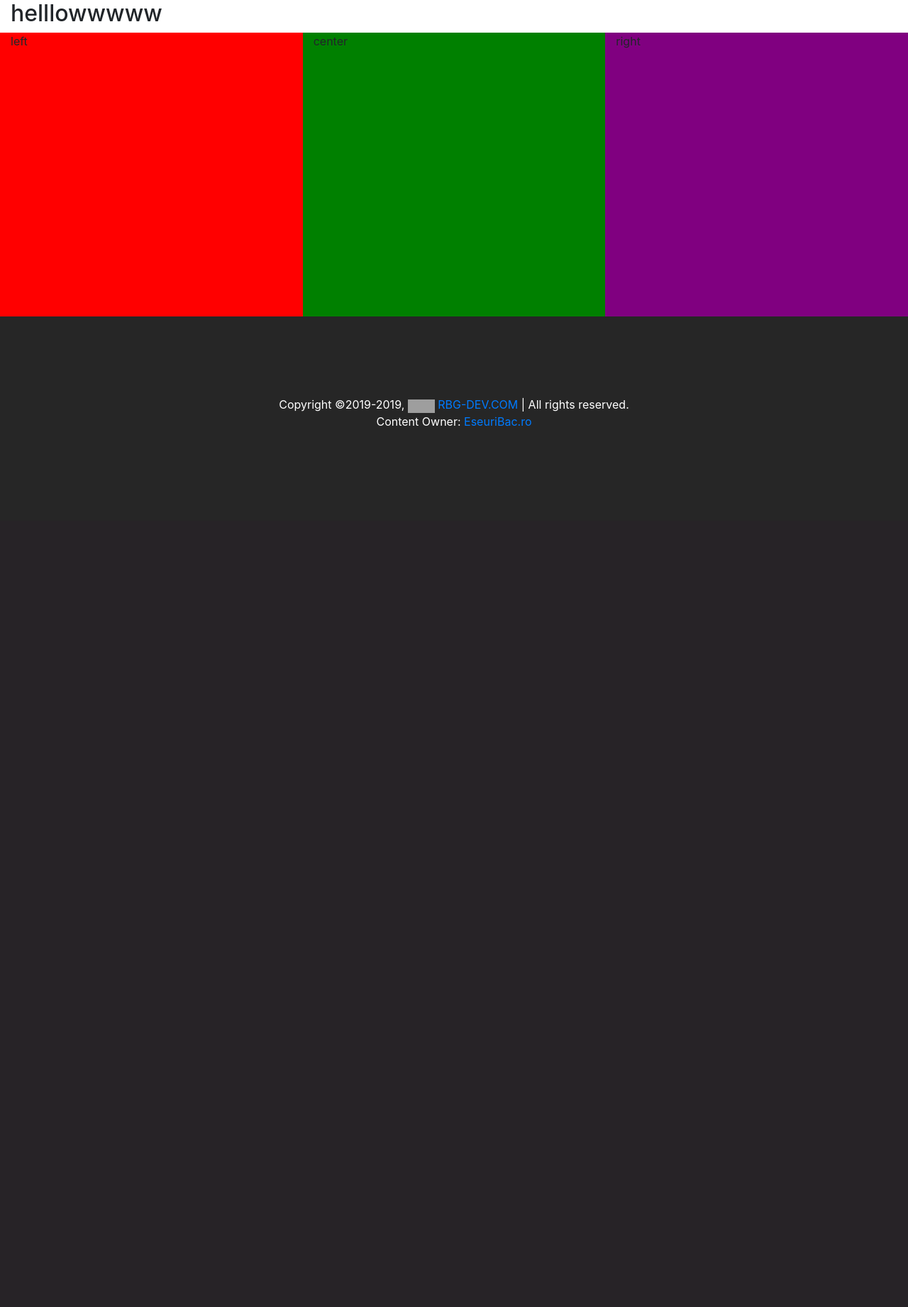
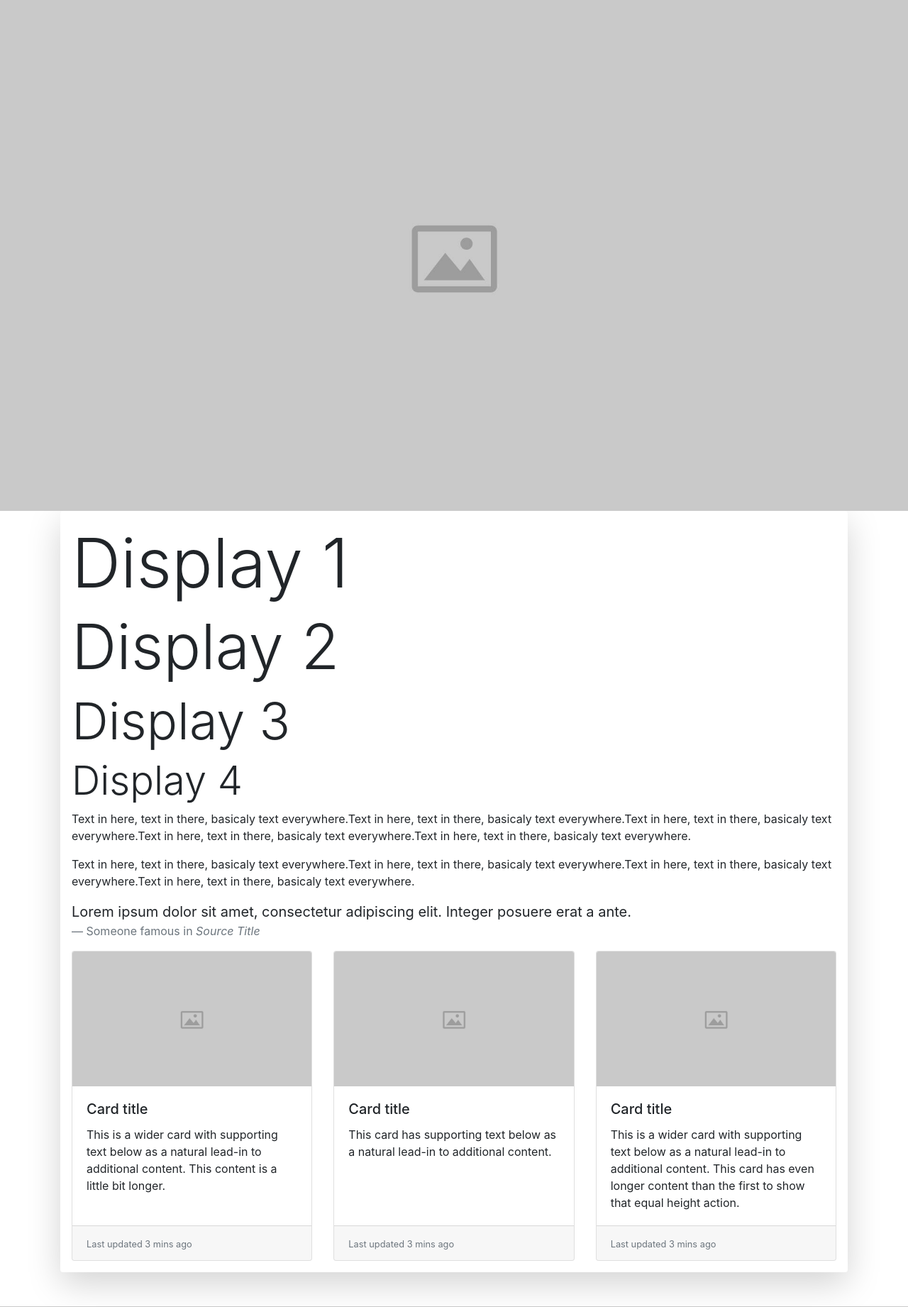
Before and after one commit to gilyenrares/eseuribac.ro, a PHP site: page / in a window 1280 px wide. Shown: the part 76-1918 px from the top of the page at 71% size. Before the commit the page ends 677 px from the top, so only its background shows below. Run offline with PHP 8.4, Linux system fonts and the light colour scheme; grey boxes are pictures that could not be loaded.

Commit message:
index temp alfa

```diff
--- a/contact.php
+++ b/contact.php
@@ -15,5 +15,6 @@
 <script src="https://cdnjs.cloudflare.com/ajax/libs/popper.js/1.14.7/umd/popper.min.js" integrity="sha384-UO2eT0CpHqdSJQ6hJty5KVphtPhzWj9WO1clHTMGa3JDZwrnQq4sF86dIHNDz0W1" crossorigin="anonymous"></script>
 <script src="https://stackpath.bootstrapcdn.com/bootstrap/4.3.1/js/bootstrap.min.js" integrity="sha384-JjSmVgyd0p3pXB1rRibZUAYoIIy6OrQ6VrjIEaFf/nJGzIxFDsf4x0xIM+B07jRM" crossorigin="anonymous"></script>
 </body>
+<!-- Footer -->
 <?php include 'sections/footer.sec.php'; ?>
 </html>
--- a/despre-noi.php
+++ b/despre-noi.php
@@ -16,5 +16,6 @@
 <script src="https://cdnjs.cloudflare.com/ajax/libs/popper.js/1.14.7/umd/popper.min.js" integrity="sha384-UO2eT0CpHqdSJQ6hJty5KVphtPhzWj9WO1clHTMGa3JDZwrnQq4sF86dIHNDz0W1" crossorigin="anonymous"></script>
 <script src="https://stackpath.bootstrapcdn.com/bootstrap/4.3.1/js/bootstrap.min.js" integrity="sha384-JjSmVgyd0p3pXB1rRibZUAYoIIy6OrQ6VrjIEaFf/nJGzIxFDsf4x0xIM+B07jRM" crossorigin="anonymous"></script>
 </body>
+<!-- Footer -->
 <?php include 'sections/footer.sec.php'; ?>
 </html>
--- a/index.php
+++ b/index.php
@@ -10,19 +10,135 @@
 <body>
 <!-- Navigation -->
 <?php include 'sections/navigation.sec.php'; ?>
+<!-- Jumbotron -->
+<img src="images/jumbotron.jpg" class="img-fluid" alt="Responsive image">
+<!-- Main body content -->
+<div class="container">
+	<div class="shadow-lg p-3 mb-5 bg-white rounded">
+	<section>
+		<article>
+			<h1 class="display-1">Display 1</h1>
+			<h1 class="display-2">Display 2</h1>
+			<h1 class="display-3">Display 3</h1>
+			<h1 class="display-4">Display 4</h1>
+			<p>Text in here, text in there, basicaly text everywhere.Text in here, text in there, basicaly text everywhere.Text in here, text in there, basicaly text everywhere.Text in here, text in there, basicaly text everywhere.Text in here, text in there, basicaly text everywhere.</p>
+			<p>Text in here, text in there, basicaly text everywhere.Text in here, text in there, basicaly text everywhere.Text in here, text in there, basicaly text everywhere.Text in here, text in there, basicaly text everywhere.</p></article>
+			<article>
+			<blockquote class="blockquote">
+  			<p class="mb-0">Lorem ipsum dolor sit amet, consectetur adipiscing elit. Integer posuere erat a ante.</p>
+  			<footer class="blockquote-footer">Someone famous in <cite title="Source Title">Source Title</cite></footer>
+			</blockquote>
+		</article>
+	</section>
+	<section>
+		<article>
+			<!-- Card Deck -->
+			<div class="card-deck">
+			  <div class="card">
+			    <img src="images/jumbotron.jpg" class="card-img-top" alt="...">
+			    <div class="card-body">
+			      <h5 class="card-title">Card title</h5>
+			      <p class="card-text">This is a wider card with supporting text below as a natural lead-in to additional content. This content is a little bit longer.</p>
+			    </div>
+			    <div class="card-footer">
+			      <small class="text-muted">Last updated 3 mins ago</small>
+			    </div>
+			  </div>
+			  <div class="card">
+			    <img src="images/jumbotron.jpg" class="card-img-top" alt="...">
+			    <div class="card-body">
+			      <h5 class="card-title">Card title</h5>
+			      <p class="card-text">This card has supporting text below as a natural lead-in to additional content.</p>
+			    </div>
+			    <div class="card-footer">
+			      <small class="text-muted">Last updated 3 mins ago</small>
+			    </div>
+			  </div>
+			  <div class="card">
+			    <img src="images/jumbotron.jpg" class="card-img-top" alt="...">
+			    <div class="card-body">
+			      <h5 class="card-title">Card title</h5>
+			      <p class="card-text">This is a wider card with supporting text below as a natural lead-in to additional content. This card has even longer content than the first to show that equal height action.</p>
+			    </div>
+			    <div class="card-footer">
+			      <small class="text-muted">Last updated 3 mins ago</small>
+			    </div>
+			  </div>
+			</div>
+		</article>
+	</section>
+	</div>
+</div>
+<!-- Carousel -->
+<div class="bd-example">
+  <div id="carousel-index" class="carousel slide" data-ride="carousel">
+    <ol class="carousel-indicators">
+      <li data-target="#carousel-index" data-slide-to="0" class="active"></li>
+      <li data-target="#carousel-index" data-slide-to="1"></li>
+      <li data-target="#carousel-index" data-slide-to="2"></li>
+    </ol>
+    <div class="carousel-inner">
+      <div class="carousel-item active">
+        <img src="images/jumbotron.jpg" class="d-block w-100" alt="...">
+        <div class="carousel-caption d-none d-md-block">
+          <h5>First slide label</h5>
+          <p>Nulla vitae elit libero, a pharetra augue mollis interdum.</p>
+        </div>
+      </div>
+      <div class="carousel-item">
+        <img src="images/jumbotron.jpg" class="d-block w-100" alt="...">
+        <div class="carousel-caption d-none d-md-block">
+          <h5>Second slide label</h5>
+          <p>Lorem ipsum dolor sit amet, consectetur adipiscing elit.</p>
+        </div>
+      </div>
+      <div class="carousel-item">
+        <img src="images/jumbotron.jpg" class="d-block w-100" alt="...">
+        <div class="carousel-caption d-none d-md-block">
+          <h5>Third slide label</h5>
+          <p>Praesent commodo cursus magna, vel scelerisque nisl consectetur.</p>
+        </div>
+      </div>
+    </div>
+    <a class="carousel-control-prev" href="#carousel-index" role="button" data-slide="prev">
+      <span class="carousel-control-prev-icon" aria-hidden="true"></span>
+      <span class="sr-only">Previous</span>
+    </a>
+    <a class="carousel-control-next" href="#carousel-index" role="button" data-slide="next">
+      <span class="carousel-control-next-icon" aria-hidden="true"></span>
+      <span class="sr-only">Next</span>
+    </a>
+  </div>
+</div>
+<!-- More Content -->
+<div class="container">
+	<div class="shadow-lg p-3 mb-5 bg-white rounded">
+	<section>
+		<article>
+			<h1>Display 1</h1>
+			<h2>Display 2</h2>
+			<h3>Display 3</h3>
+			<h4>Display 4</h4>
+			<p>Text in here, text in there, basicaly text everywhere.Text in here, text in there, basicaly text everywhere.Text in here, text in there, basicaly text everywhere.Text in here, text in there, basicaly text everywhere.Text in here, text in there, basicaly text everywhere.</p>
+			<p>Text in here, text in there, basicaly text everywhere.Text in here, text in there, basicaly text everywhere.Text in here, text in there, basicaly text everywhere.Text in here, text in there, basicaly text everywhere.</p></article>
+			<article>
+			<blockquote class="blockquote">
+  			<p class="mb-0">Lorem ipsum dolor sit amet, consectetur adipiscing elit. Integer posuere erat a ante.</p>
+  			<footer class="blockquote-footer">Someone famous in <cite title="Source Title">Source Title</cite></footer>
+			</blockquote>
+		</article>
+	</section>
+	</div>
+</div>
 
 
-	<div class="container-fluid">
-		<h2>helllowwwww</h2>
-		<div class="row">
-			<div class="col-md-4 content1-left">left</div>
-			<div class="col-md-4 content1-center">center</div>
-			<div class="col-md-4 content1-right">right</div>
-		</div>
-	</div>
-	<script src="https://code.jquery.com/jquery-3.3.1.slim.min.js" integrity="sha384-q8i/X+965DzO0rT7abK41JStQIAqVgRVzpbzo5smXKp4YfRvH+8abtTE1Pi6jizo" crossorigin="anonymous"></script>
-	<script src="https://cdnjs.cloudflare.com/ajax/libs/popper.js/1.14.7/umd/popper.min.js" integrity="sha384-UO2eT0CpHqdSJQ6hJty5KVphtPhzWj9WO1clHTMGa3JDZwrnQq4sF86dIHNDz0W1" crossorigin="anonymous"></script>
-	<script src="https://stackpath.bootstrapcdn.com/bootstrap/4.3.1/js/bootstrap.min.js" integrity="sha384-JjSmVgyd0p3pXB1rRibZUAYoIIy6OrQ6VrjIEaFf/nJGzIxFDsf4x0xIM+B07jRM" crossorigin="anonymous"></script>
+
+
+<!-- Scripts -->
+<script src="https://code.jquery.com/jquery-3.3.1.slim.min.js" integrity="sha384-q8i/X+965DzO0rT7abK41JStQIAqVgRVzpbzo5smXKp4YfRvH+8abtTE1Pi6jizo" crossorigin="anonymous"></script>
+<script src="https://cdnjs.cloudflare.com/ajax/libs/popper.js/1.14.7/umd/popper.min.js" integrity="sha384-UO2eT0CpHqdSJQ6hJty5KVphtPhzWj9WO1clHTMGa3JDZwrnQq4sF86dIHNDz0W1" crossorigin="anonymous"></script>
+<script src="https://stackpath.bootstrapcdn.com/bootstrap/4.3.1/js/bootstrap.min.js" integrity="sha384-JjSmVgyd0p3pXB1rRibZUAYoIIy6OrQ6VrjIEaFf/nJGzIxFDsf4x0xIM+B07jRM" crossorigin="anonymous"></script>
 </body>
+<!-- Footer -->
 <?php include 'sections/footer.sec.php'; ?>
 </html>
--- a/istorie.php
+++ b/istorie.php
@@ -17,5 +17,6 @@
 <script src="https://cdnjs.cloudflare.com/ajax/libs/popper.js/1.14.7/umd/popper.min.js" integrity="sha384-UO2eT0CpHqdSJQ6hJty5KVphtPhzWj9WO1clHTMGa3JDZwrnQq4sF86dIHNDz0W1" crossorigin="anonymous"></script>
 <script src="https://stackpath.bootstrapcdn.com/bootstrap/4.3.1/js/bootstrap.min.js" integrity="sha384-JjSmVgyd0p3pXB1rRibZUAYoIIy6OrQ6VrjIEaFf/nJGzIxFDsf4x0xIM+B07jRM" crossorigin="anonymous"></script>
 </body>
+<!-- Footer -->
 <?php include 'sections/footer.sec.php'; ?>
 </html>
--- a/la-cafea.php
+++ b/la-cafea.php
@@ -17,5 +17,6 @@
 <script src="https://cdnjs.cloudflare.com/ajax/libs/popper.js/1.14.7/umd/popper.min.js" integrity="sha384-UO2eT0CpHqdSJQ6hJty5KVphtPhzWj9WO1clHTMGa3JDZwrnQq4sF86dIHNDz0W1" crossorigin="anonymous"></script>
 <script src="https://stackpath.bootstrapcdn.com/bootstrap/4.3.1/js/bootstrap.min.js" integrity="sha384-JjSmVgyd0p3pXB1rRibZUAYoIIy6OrQ6VrjIEaFf/nJGzIxFDsf4x0xIM+B07jRM" crossorigin="anonymous"></script>
 </body>
+<!-- Footer -->
 <?php include 'sections/footer.sec.php'; ?>
 </html>
--- a/romana.php
+++ b/romana.php
@@ -19,5 +19,6 @@
 <script src="https://cdnjs.cloudflare.com/ajax/libs/popper.js/1.14.7/umd/popper.min.js" integrity="sha384-UO2eT0CpHqdSJQ6hJty5KVphtPhzWj9WO1clHTMGa3JDZwrnQq4sF86dIHNDz0W1" crossorigin="anonymous"></script>
 <script src="https://stackpath.bootstrapcdn.com/bootstrap/4.3.1/js/bootstrap.min.js" integrity="sha384-JjSmVgyd0p3pXB1rRibZUAYoIIy6OrQ6VrjIEaFf/nJGzIxFDsf4x0xIM+B07jRM" crossorigin="anonymous"></script>
 </body>
+<!-- Footer -->
 <?php include 'sections/footer.sec.php'; ?>
 </html>
--- a/sections/footer.sec.php
+++ b/sections/footer.sec.php
@@ -1,4 +1,4 @@
-<footer>
+<footer class="footer">
 <div class="container">
 	<div class="row">
 		<div class="col-md-12 text-center">
--- a/shop.php
+++ b/shop.php
@@ -19,5 +19,6 @@
 <script src="https://cdnjs.cloudflare.com/ajax/libs/popper.js/1.14.7/umd/popper.min.js" integrity="sha384-UO2eT0CpHqdSJQ6hJty5KVphtPhzWj9WO1clHTMGa3JDZwrnQq4sF86dIHNDz0W1" crossorigin="anonymous"></script>
 <script src="https://stackpath.bootstrapcdn.com/bootstrap/4.3.1/js/bootstrap.min.js" integrity="sha384-JjSmVgyd0p3pXB1rRibZUAYoIIy6OrQ6VrjIEaFf/nJGzIxFDsf4x0xIM+B07jRM" crossorigin="anonymous"></script>
 </body>
+<!-- Footer -->
 <?php include 'sections/footer.sec.php'; ?>
 </html>
--- a/styles/style.css
+++ b/styles/style.css
@@ -10,7 +10,7 @@
 	background-color: purple;
 	height: 400px;
  }
- footer {
+ .footer {
  	background: #262626;
     padding: 7em 0;
     color: #fff;
```
Also changed, not shown: images/jumbotron.jpg (added).
